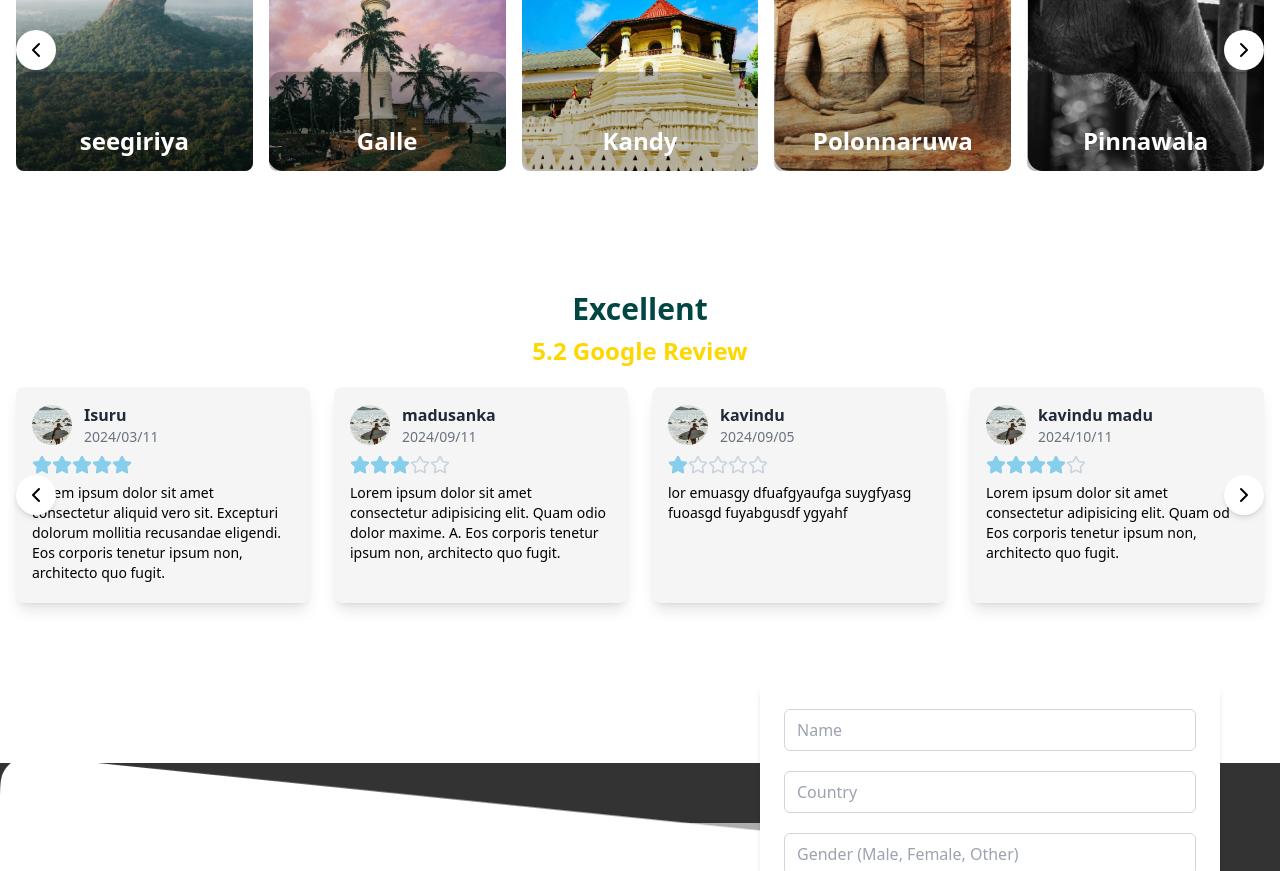
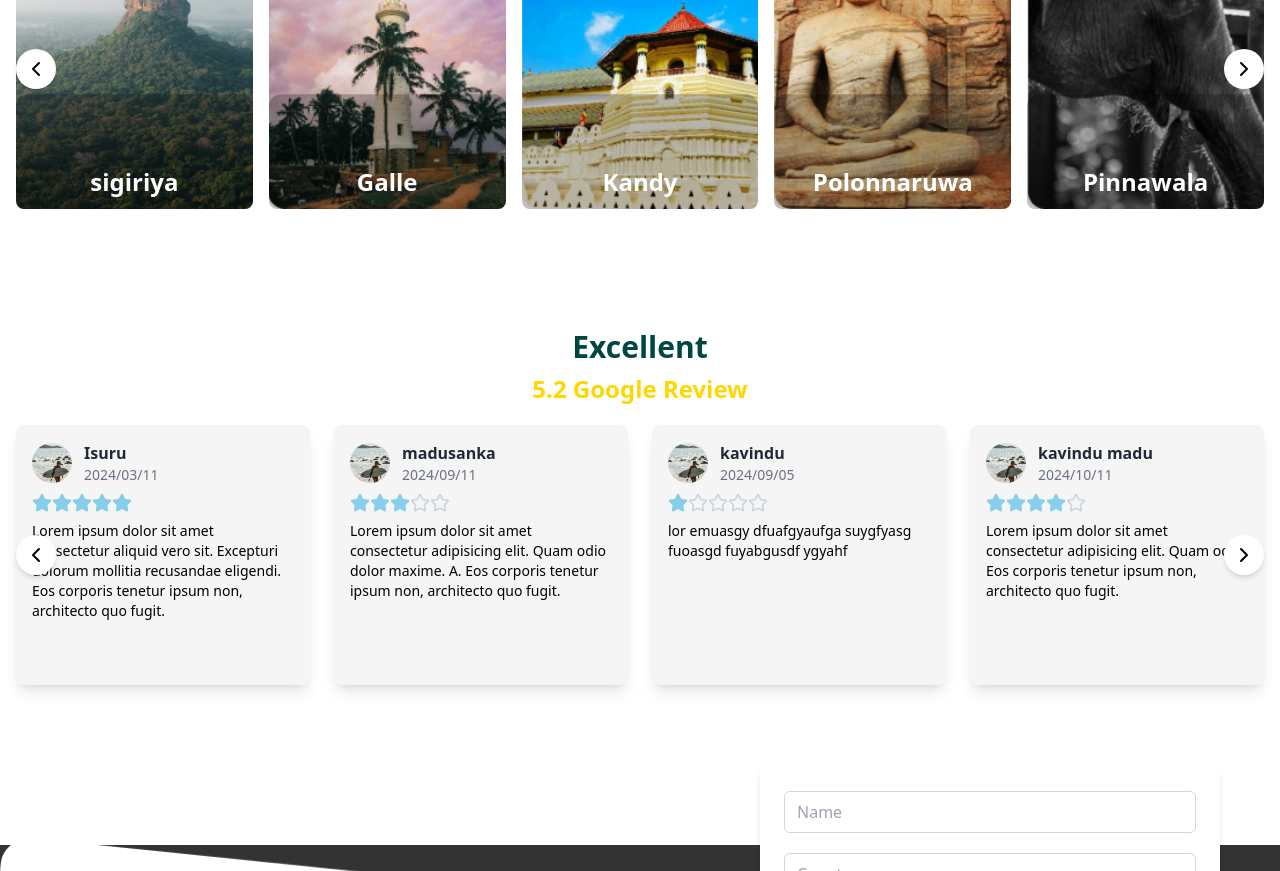
Before and after one commit to IsuruTeamORG/Serendipity-Travels, a Next.js app: page / in a window 1280 px wide. Shown: the part 3940-4811 px from the top of the page. Built offline with nearby package versions, Linux system fonts and the light colour scheme.

Commit message:
bug fixing

```diff
--- a/src/app/components/GoogleReviewCard.tsx
+++ b/src/app/components/GoogleReviewCard.tsx
@@ -13,7 +13,7 @@ const GoogleReviewCard: React.FC<GoogleReviewCardProps> = ({
   googleReview,
 }) => (
   <>
-    <div className="w-[300px] h-[216px] bg-[#F5F5F5] hover:bg-[#dddddd] duration-300 rounded-lg overflow-hidden shadow-lg">
+    <div className="w-[343px] h-[260px] bg-[#F5F5F5] hover:bg-[#dddddd] duration-300 rounded-lg overflow-hidden shadow-lg">
       <div className="p-4 gap-5">
         <div className="flex items-center mb-2">
           <div className="w-10 h-10 rounded-full overflow-hidden mr-3">
--- a/src/app/components/MoreDestinationCard.tsx
+++ b/src/app/components/MoreDestinationCard.tsx
@@ -13,7 +13,7 @@ const DestinationCard: React.FC<DestinationCardProps> = ({ moreDestinations }) =
 <div className="flex items-center justify-center ">
   <div className="grid grid-cols-1 gap-5 ">
     <div className="group relative cursor-pointer items-center justify-center overflow-hidden transition-shadow hover:shadow-xl rounded-lg">
-      <div className="h-[242px] w-[242px]">
+      <div className="h-[280px] w-[280px]">
         <Image className="h-full w-full object-cover transition-transform duration-500  group-hover:scale-110" src={moreDestinations.image} alt={moreDestinations.name} />
       </div>
       <div className="absolute inset-0 bg-gradient-to-b from-transparent via-transparent group-hover:from-black/70 group-hover:via-black/60"></div>
--- a/src/app/data/destinations.ts
+++ b/src/app/data/destinations.ts
@@ -31,7 +31,7 @@ export const destinations: Destination[] = [
 ];
 
 export const moreDestinations: MoreDestination[] = [
-  { name: "seegiriya", image: Sigiriya },
+  { name: "sigiriya", image: Sigiriya },
   { name: "Galle", image: Galle },
   { name: "Kandy", image:Kandy },
   { name: "Polonnaruwa", image: Polonnaruwa },
```
